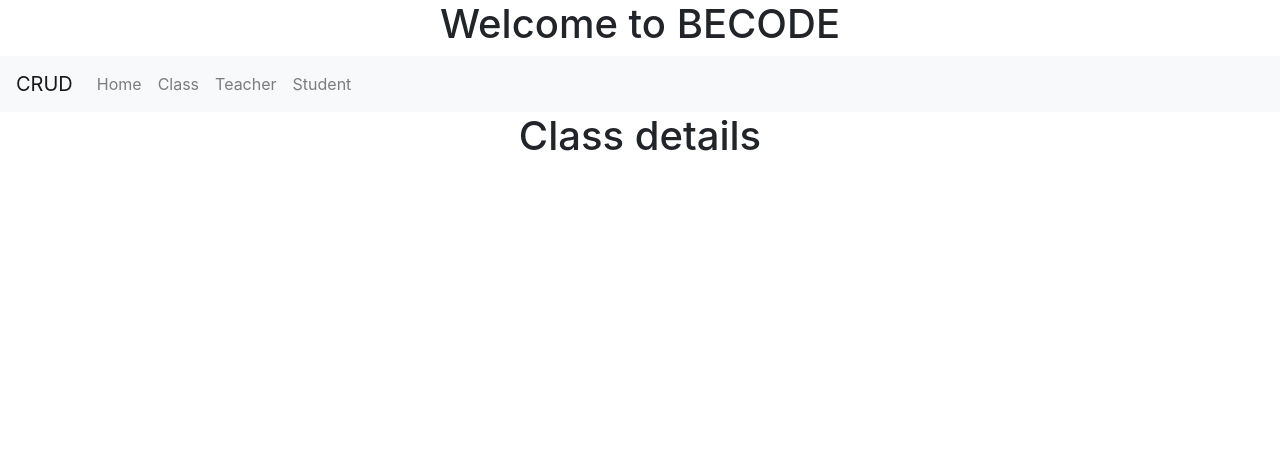
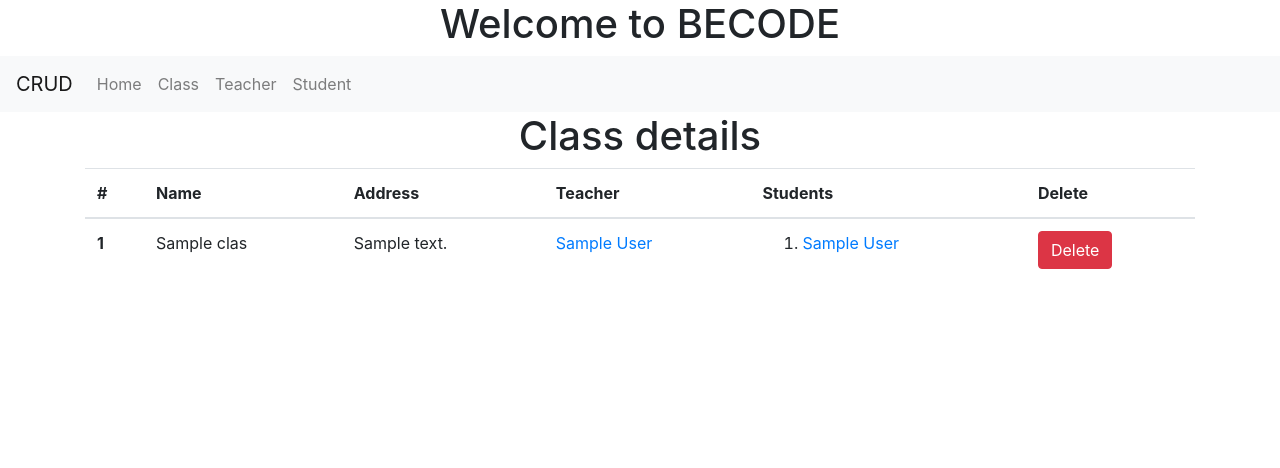
Before and after one commit to YuriFra/CRUD, a PHP site: page /?page=class&id=1 in a window 1280 px wide. Shown: the top 468 px of the page. Run offline with PHP 8.4, Linux system fonts and the light colour scheme; tables that the repository leaves empty hold one stand-in row (values such as "Sample post"); a stand-in replaces the project's code that opens the database connection; some libraries are stand-ins or nearby versions.

Commit message:
class & student details

```diff
--- a/Controller/ClassGroupDetailController.php
+++ b/Controller/ClassGroupDetailController.php
@@ -8,12 +8,28 @@
     {
         if (isset($_POST['action']) && $_POST['action'] === 'delete') {
             ClassGroup::delete(DatabaseLoader::openConnection(), (int)$_POST['id']);
+        } else {
+            $loader = new DatabaseLoader();
+            $classes = $loader->getClasses();
+            $teachers = $loader->getTeachers();
+            $class = $classes[$_GET['id']];
+            $teacherName = '';
+            if ($class->getTeacherId() !== 0) {
+                $teacher = $teachers[$class->getTeacherId()];
+                $teacherName = "<a href='?page=teacher&id={$teacher->getId()}'>{$teacher->getFullName()}</a>";
+            }
+            $studentList = '';
+            $students = $class->getClassStudents(DatabaseLoader::openConnection());
+            if (!empty($students[0]['firstName'])) {
+                $studentList = "<ol>";
+                foreach ($students as $student) {
+                    $studentList.= "<li><a href='?page=student&id={$student['studentId']}'>{$student['firstName']} {$student['lastName']}</a></li>";
+                }
+                $studentList.= "</ol>";
+            }
         }
 
-        $loader = new DatabaseLoader();
-        $classes = $loader->getClasses();
-        $teachers = $loader->getTeachers();
-        $class = $classes[$_GET['id']];
+
 
         //load the view
         require 'View/class_detail.php';
--- a/Controller/StudentDetailController.php
+++ b/Controller/StudentDetailController.php
@@ -7,11 +7,24 @@
     {
         if (isset($_POST['action']) && $_POST['action'] === 'delete') {
             Student::delete(DatabaseLoader::openConnection(), (int)$_POST['id']);
+        } else {
+            $loader = new DatabaseLoader();
+            $classes = $loader->getClasses();
+            $students = $loader->getStudents();
+            $teachers = $loader->getTeachers();
+            $student = $students[(int)$_GET['id']];
+            $className = '';
+            $teacherName = '';
+            if ($student->getClassId() !== 0) {
+                $class = $classes[$student->getClassId()];
+                $className = "<a href='?page=class&id={$class->getId()}'>{$class->getName()}</a>";
+
+                if ($class->getTeacherId() !== 0) {
+                    $teacher = $teachers[$class->getTeacherId()];
+                    $teacherName = "<a href='?page=teacher&id={$teacher->getId()}'>{$teacher->getFullName()}</a>";
+                }
+            }
         }
-        $loader = new DatabaseLoader();
-        $classes = $loader->getClasses();
-        $students = $loader->getStudents();
-
         //load the view
         require 'View/student_detail.php';
     }
--- a/Controller/TeacherDetailController.php
+++ b/Controller/TeacherDetailController.php
@@ -20,6 +20,7 @@
             $teacher = $teachers[(int)$_GET['id']];
             $studentList = '';
             if (isset($classId)) {
+                $buttonDelete = '';
                 $students = $classes[$classId]->getClassStudents(DatabaseLoader::openConnection());
                 if (!empty($students[0]['firstName'])) {
                     $studentList = "<ol>";
@@ -28,6 +29,12 @@
                     }
                     $studentList.= "</ol>";
                 }
+            } else {
+                $buttonDelete = "<form method='post'>
+                      <input type='hidden' name='action' value='delete'>
+                      <input type='hidden' name='id' value='{$teacher->getId()}'>
+                      <button type='submit' class='btn btn-danger'>Delete</button>
+                   </form>";
             }
         }
 
--- a/View/class_detail.php
+++ b/View/class_detail.php
@@ -1,7 +1,36 @@
 <?php require 'includes/header.php'?>
     <section class="container">
         <h1 class="text-center">Class details</h1>
-
-
+        <table class="table">
+            <thead>
+            <tr>
+                <th scope="col">#</th>
+                <th scope="col">Name</th>
+                <th scope="col">Address</th>
+                <th scope="col">Teacher</th>
+                <th scope="col">Students</th>
+                <th scope="col">Delete</th>
+            </tr>
+            </thead>
+            <tbody>
+            <?php if (isset($class)) {
+                /** @var ClassGroup $class */
+                echo "<tr>
+                <th scope='row'>{$class->getId()}</th>
+                <td>{$class->getName()}</td>
+                <td>{$class->getAddress()}</td>
+                <td>{$teacherName}</td>
+                <td>{$studentList}</td>
+                <td>
+                   <form method='post'>
+                      <input type='hidden' name='action' value='delete'>
+                      <input type='hidden' name='id' value='{$class->getId()}'>
+                      <button type='submit' class='btn btn-danger'>Delete</button>
+                   </form>
+                </td>
+            </tr>";
+            } ?>
+            </tbody>
+        </table>
     </section>
 <?php require 'includes/footer.php'?>
```
Also changed, not shown: View/student_detail.php (+32 -1 lines), View/teacher_detail.php (+1 -7 lines).
